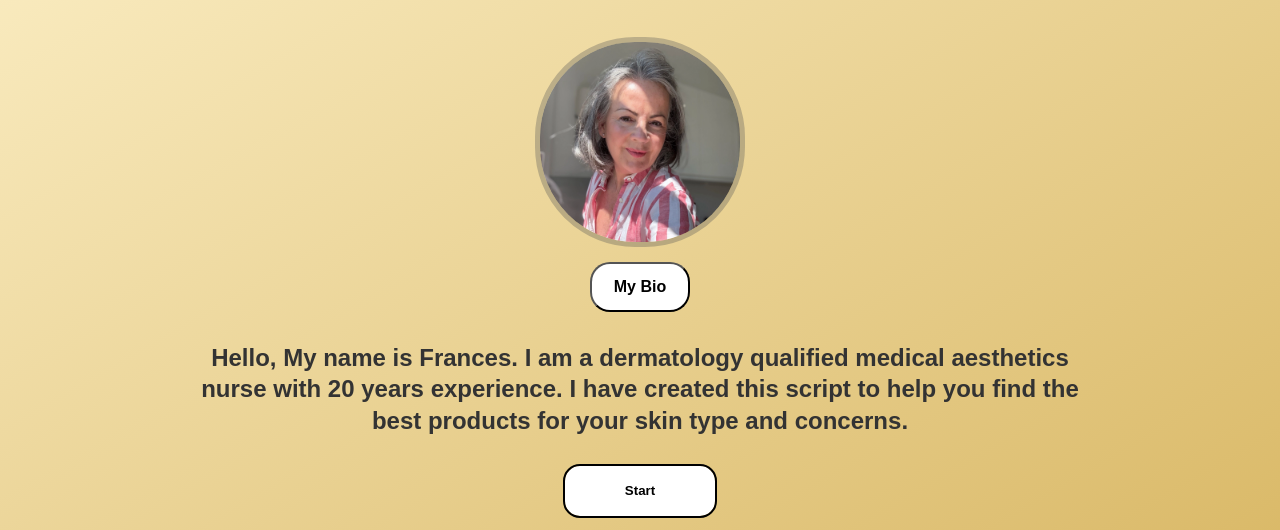
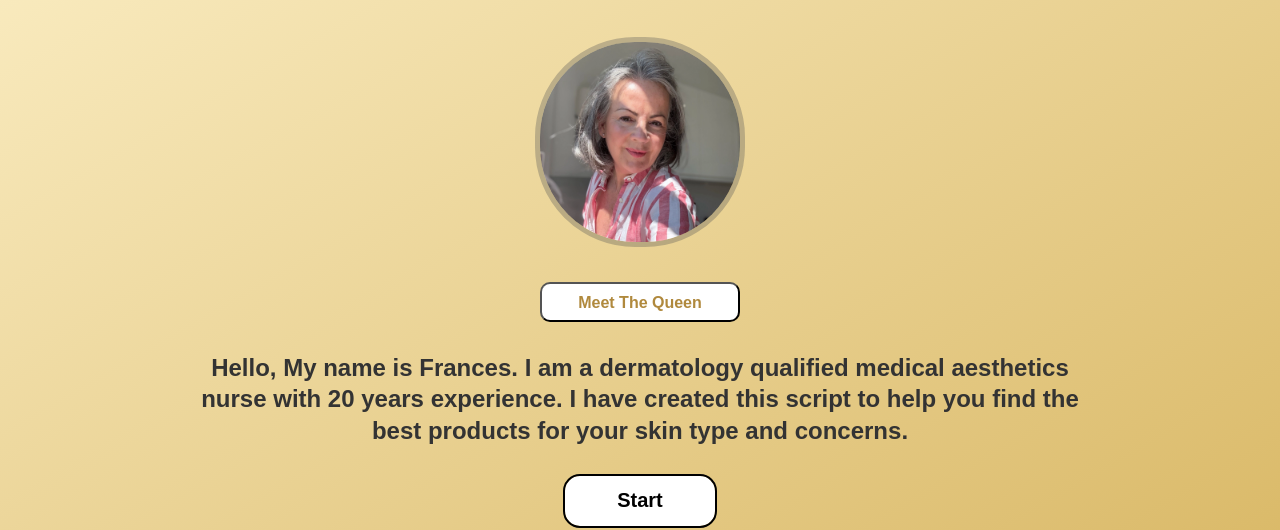
Before and after one commit to ImranIbnZaki/ftt-web-product-quizV2, a plain HTML site: page source/index.html in a window 1280 px wide. Shown: the part 277-807 px from the top of the page. Drawn offline with nearby package versions, Linux system fonts and the light colour scheme.

Commit message:
brought back btn for frances' page

```diff
--- a/source/index.html
+++ b/source/index.html
@@ -34,10 +34,10 @@
     </div>
     <div id="welcomeScreen">
       <img id="fttHeadshot" src="images/ftt_headshot.webp" alt="Frances Turner-Traill"/>
-      <div>
+      <div style="margin: 20px; color: #000000">
         <a href="https://www.francesturnertraill.co.uk/about-us/" target="_blank">
           <button id="btn-bio">
-            My Bio
+            Meet The Queen
           </button>
         </a>
       </div>
--- a/source/styles.css
+++ b/source/styles.css
@@ -291,22 +291,21 @@ body {
   }
 
   #btn-bio {
-    border-radius: 20px;
+    border-radius: 10px;
     padding: 10px;
     margin-top: 10px;
-    width: 100px;
+    width: 200px;
     background:#ffffff;
-    color:#000000;
+    color:#b0893d;
     font-size:16px;
     cursor: pointer;
-    height: 50px;
+    height: 40px;
     font-weight: 600;
     transition: all .4s;
   }
 
   #btn-bio:hover {
-    width: 200px;
-    font-weight: 900;
+    width: 250px;
     background: #E1D9D1;
   }
 
@@ -317,6 +316,7 @@ body {
     border-radius: 15px;
     cursor: pointer;
     font-weight: 600;
+    font-size: 20px;
     margin: 10px 0px;
     outline: 2px solid #000000;
     width: 150px;
@@ -327,7 +327,6 @@ body {
   .btn-start:hover {
     background: #E1D9D1;
     width: 450px;
-    font-size:16px;
     font-weight: 900;
   }
 
```
